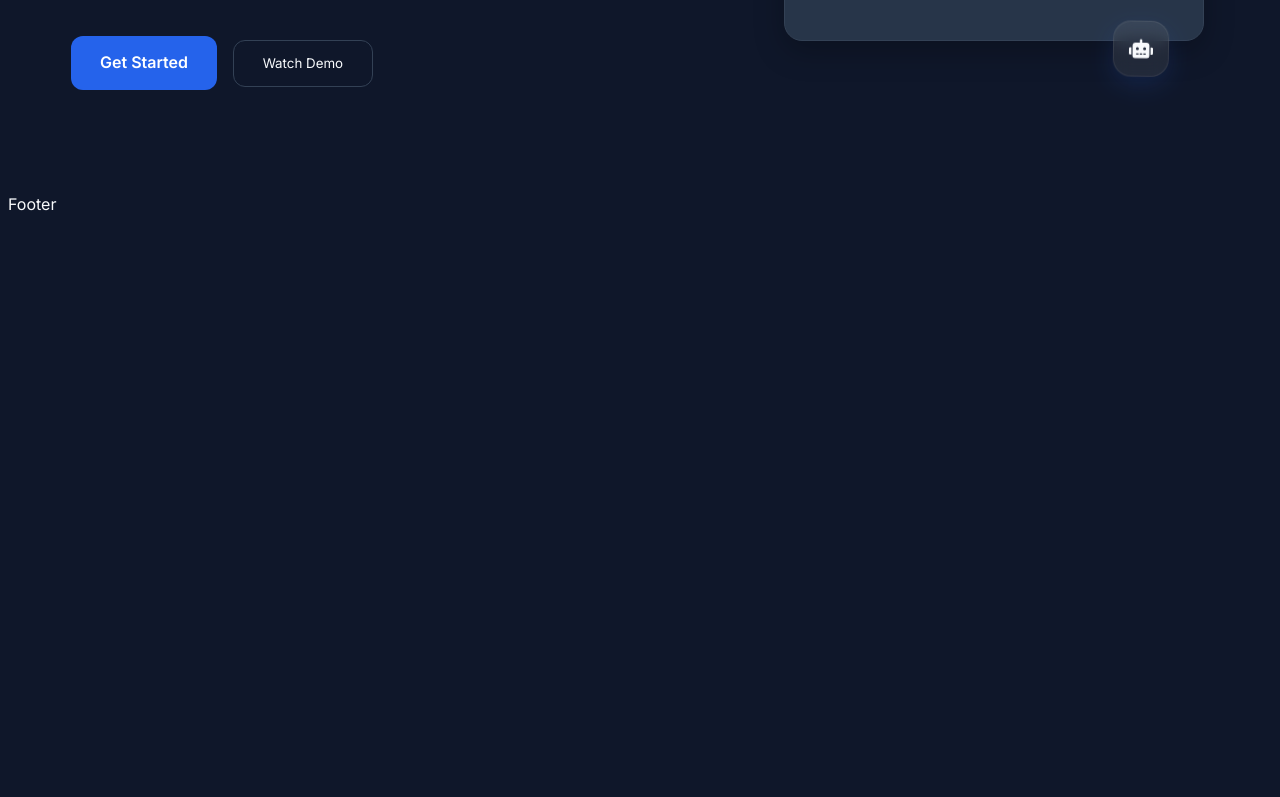
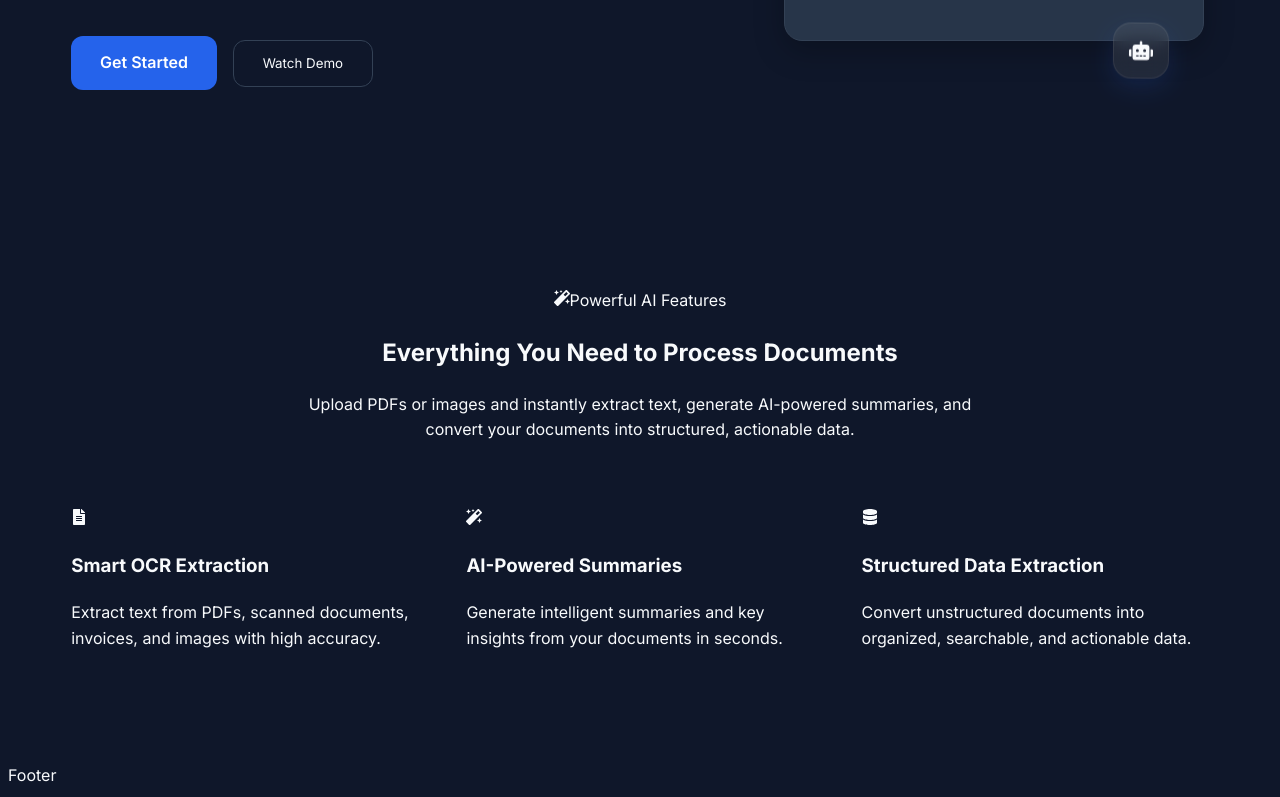
Before and after one commit to SaiSumanthNaidu/DocuMindAI-FullStack, a React app in the folder frontend/: page / in a window 1280 px wide. Shown: the part 692-1489 px from the top of the page. Before the commit the page ends 918 px from the top, so only its background shows below. Built offline with nearby package versions, Linux system fonts and the light colour scheme; the HTML template or start-up script is replaced by a standard one.

Commit message:
feat: implement dynamic features section rendering

```diff
--- a/frontend/src/components/Features/Features.css
+++ b/frontend/src/components/Features/Features.css
@@ -0,0 +1,27 @@
+/* ==========================
+   FEATURES SECTION
+========================== */
+
+.features{
+    padding: 6rem 0;
+}
+
+/* ==========================
+   SECTION HEADER
+========================== */
+
+.section-header{
+    max-width: 700px;
+    margin: 0 auto 4rem;
+    text-align: center;
+}
+
+/* ==========================
+   FEATURES GRID
+========================== */
+
+.features-grid{
+    display: grid;
+    grid-template-columns: repeat(3, 1fr);
+    gap: 3rem;
+}
--- a/frontend/src/components/Features/Features.jsx
+++ b/frontend/src/components/Features/Features.jsx
@@ -1,22 +1,83 @@
 import "./Features.css";
-import {FaMagic} from "react-icons/fa";
+import {
+    FaMagic,
+    FaFileAlt,
+    FaDatabase
+} from "react-icons/fa";
 
 function Features() {
+    const features = [
+    {
+        icon: <FaFileAlt />,
+        title: "Smart OCR Extraction",
+        description:
+        "Extract text from PDFs, scanned documents, invoices, and images with high accuracy.",
+    },
+    {
+        icon: <FaMagic />,
+        title: "AI-Powered Summaries",
+        description:
+        "Generate intelligent summaries and key insights from your documents in seconds.",
+    },
+    {
+        icon: <FaDatabase />,
+        title: "Structured Data Extraction",
+        description:
+        "Convert unstructured documents into organized, searchable, and actionable data.",
+    },
+    ];
     return (
         <section className="features">
 
             <div className="container">
 
-                <div classNmae="section-header">
+                <div className="section-header">
 
-                    {/*Bagde*/}
-                    {/*Heading*/}
-                    {/*Description*/}
+                    <span className="section-badge">
+                        <FaMagic />
+                        Powerful AI Features
+                    </span>
+
+                    <h2 className="section-title">
+                        Everything You Need to Process Documents
+                    </h2>
+
+                    <p className="section-description">
+                        Upload PDFs or images and instantly extract text,
+                        generate AI-powered summaries, and convert your
+                        documents into structured, actionable data.
+                    </p>
 
                 </div>
+
                 <div className="features-grid">
 
-                    {/* Feature Cards */}
+                    {features.map((feature, index) => (
+
+                        <div
+                            className="feature-card"
+                            key={index}
+                        >
+
+                            <div className="feature-icon">
+                            {feature.icon}
+                            </div>
+
+                            <div className="feature-content">
+
+                            <h3 className="feature-title">
+                                {feature.title}
+                            </h3>
+
+                            <p className="feature-description">
+                                {feature.description}
+                            </p>
+
+                            </div>
+
+                        </div>
+
+                        ))}
 
                 </div>
             </div>
--- a/frontend/src/pages/Home/Home.jsx
+++ b/frontend/src/pages/Home/Home.jsx
@@ -1,9 +1,11 @@
 import Hero from "../../components/Hero/Hero";
+import Features from "../../components/Features/Features";
 
 function Home() {
   return (
     <>
       <Hero />
+      <Features />
     </>
   );
 }
```
